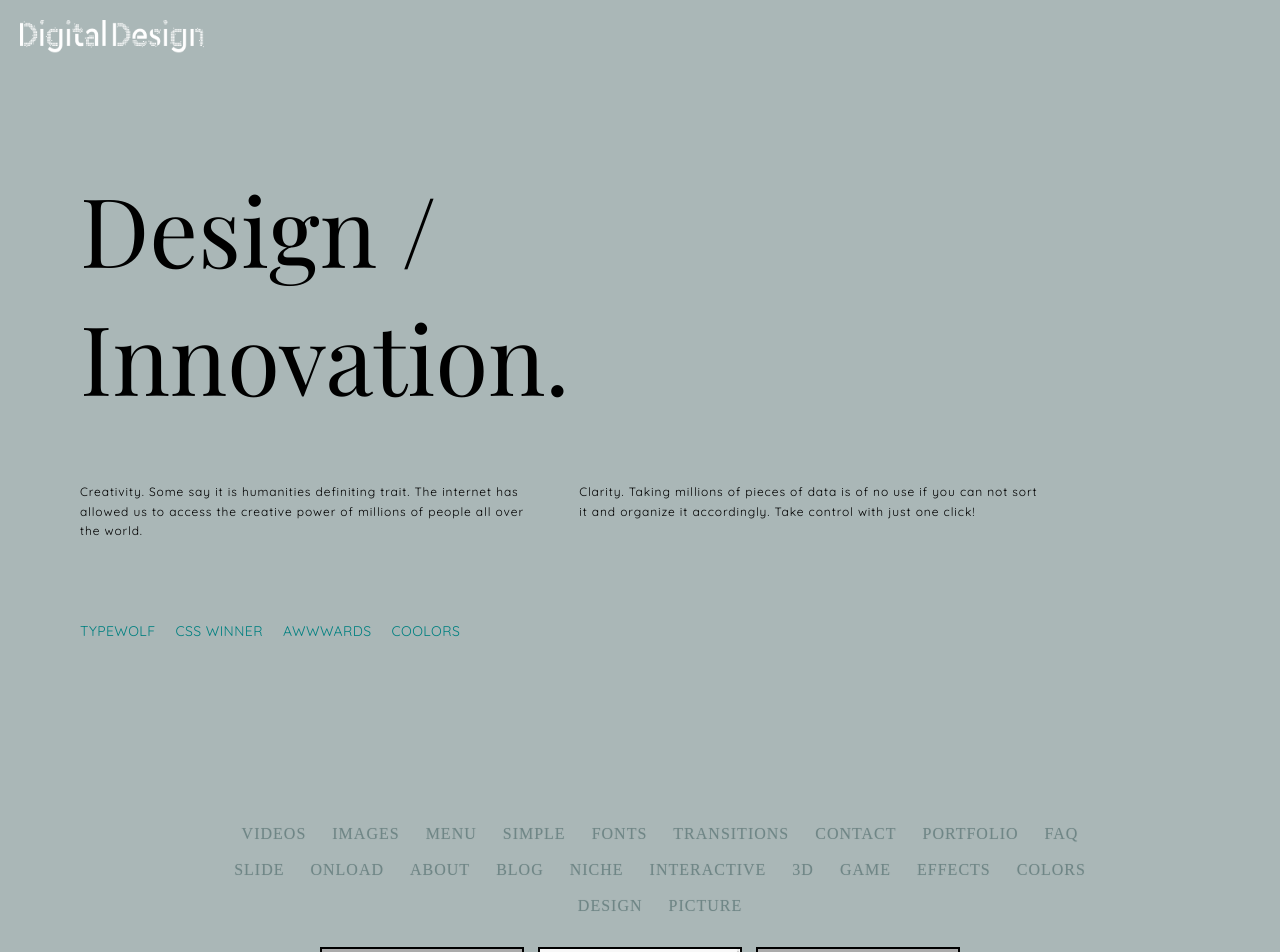
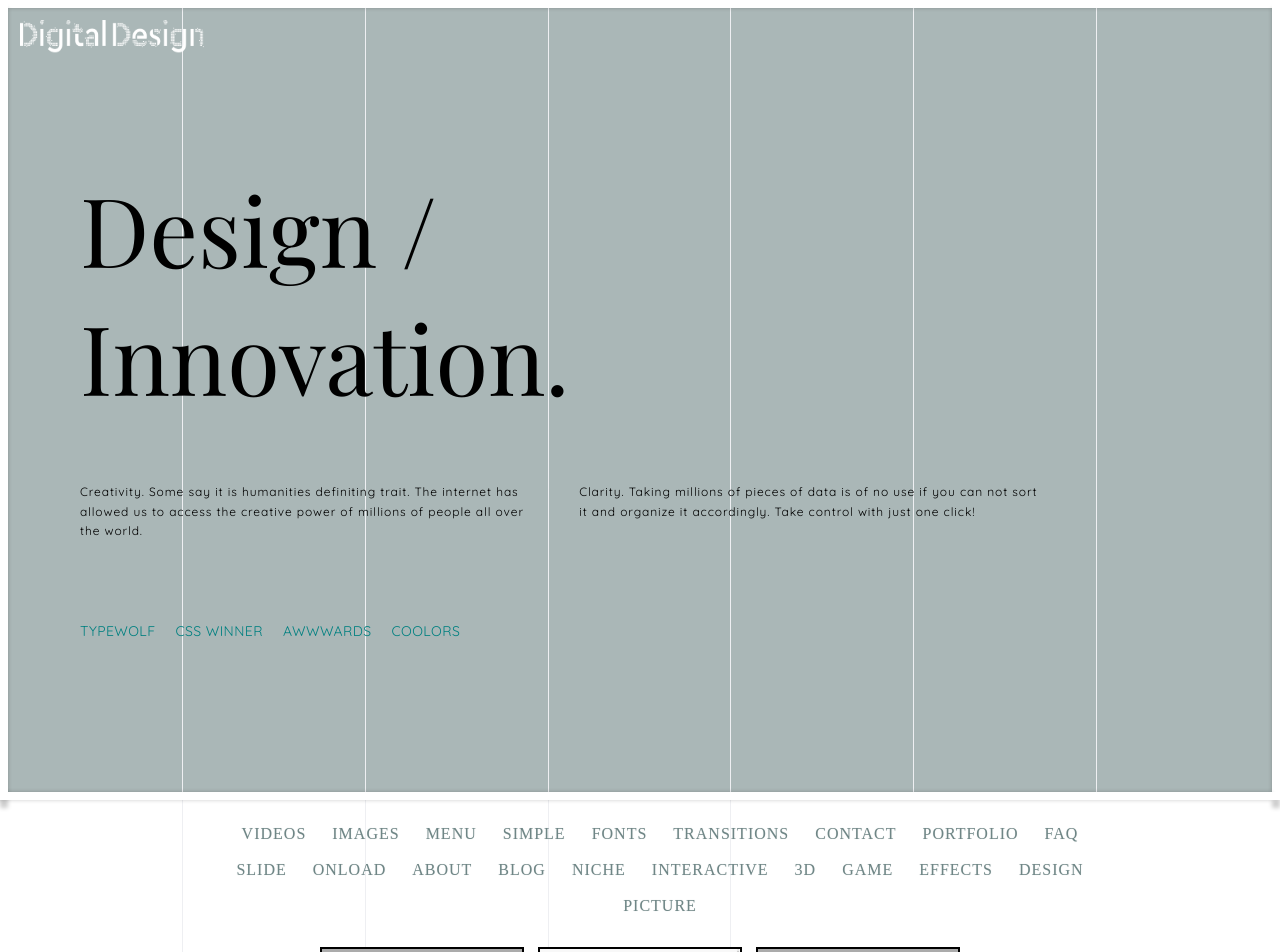
Before and after one commit to Barendan/digitaldreams, a React app: page / in a window 1280 px wide. Shown: the top 952 px of the page. Built offline with nearby package versions, Linux system fonts and the light colour scheme; grey boxes are pictures that could not be loaded.

Commit message:
finished filters for remove and add;finished styling

```diff
--- a/public/index.html
+++ b/public/index.html
@@ -28,6 +28,27 @@
   </head>
   <body>
     <noscript>You need to enable JavaScript to run this app.</noscript>
+    <!-- Stripes going down & 1 tick on each stripe -->
+  <div id="page-background">
+    <div class="background-stripe"></div>
+    <div class="background-stripe"></div>
+    <div class="background-stripe"></div>
+    <div class="background-stripe"></div>
+    <div class="background-stripe"></div>
+    <div class="background-stripe"></div>
+    <div class="background-stripe"></div>
+    <div class="background-stripe"></div>
+    <div class="background-stripe"></div>
+    <div class="background-stripe"></div>
+    <div class="background-stripe"></div>
+  </div>
+    <!-- Border of the Page -->
+  <div class="app-border border-top" style="width: 100%;"></div>
+  <div class="app-border border-right" style="height: 100%;"></div>
+  <div class="app-border border-bottom" style="width: 100%; left: 0%;"></div>
+  <div class="app-border border-left fix-border" style="height: 100%; top: 0%;"></div>
+
+
     <div id="root"></div>
 
   </body>
--- a/src/App.js
+++ b/src/App.js
@@ -9,8 +9,8 @@ import GalleryPage from './components/Gallery/galleryPage';
 
 const App = () => (
       <div>
-          <HomePage />
-          <GalleryPage />
+        <HomePage />
+        <GalleryPage />
       </div>
 )
 
--- a/src/catalog.json
+++ b/src/catalog.json
@@ -294,7 +294,7 @@
 			"image":"nico.png",
 			"link":"http://nicolaserrera.com/",
 			"description":"Great music player design",
-			"category":["blog","colors"]
+			"category":["blog","fonts"]
 		},
 		{
 			"id":39,
--- a/src/components/Gallery/galleryItems.js
+++ b/src/components/Gallery/galleryItems.js
@@ -39,7 +39,7 @@ const GalleryItems = (props) => {
 	} else {
 		template = filtered.map( (item, i) => {
 			return(
-				<div className="display_item" key={item.id} >
+				<div className="display_item" key={i} >
 					<div className="display_image"
 						 style= {{
 						 	background:`url(../images/${item.image})`,
--- a/src/components/Gallery/galleryPage.js
+++ b/src/components/Gallery/galleryPage.js
@@ -17,19 +17,19 @@ class GalleryPage extends Component {
 
 	componentWillMount = () => {
 		let allCategories = [];
-
 		this.state.data.catalog.map( (site) => {
+			return (
 				site.category.map( (item) => {
 					return allCategories.push(item)
 				})
+			)
 		})
+		let uniqCat = [...new Set(allCategories)]
 
-		let uniqCat = [...new Set(allCategories)]
 		let shuffledData = this.shuffleArray(this.state.data.catalog);
-
 		this.setState({
-			data: shuffledData,
-			uniqCat
+			uniqCat,
+			data: shuffledData
 		});
 	}
 
@@ -46,81 +46,55 @@ class GalleryPage extends Component {
 	    return array;
 	}
 
+	filterHandler = (keyword) => e => {
+		this.filterData(e,keyword);
 
-	renderCategories = () => {
-		const categoryItems = this.state.uniqCat.map( (item,i) => {
+		e.target.classList.toggle('active');
+		e.target.classList.toggle('ready');
+	}
+
+	filterData = (e, keyword) => {
+		let filteredData = this.state.filteredData;
+		let incomingData = [];
+		let itemClass = e.target.classList;
+
+		if(itemClass.contains('ready')){
+			incomingData = this.state.data.filter( (item) => {
+				return item.category.includes(keyword)
+			})
+			this.setState({ filteredData: [...filteredData,...incomingData] })
+		}
+		else {
+			incomingData = this.state.filteredData.filter( (item) => {
+				return !item.category.includes(keyword)
+			})
+			!incomingData ?
+				this.setState({ filteredData: [] })
+			:
+				this.setState({ filteredData: incomingData })
+		}
+	}
+
+	render(){
+		return(
+			<div className="page">
+				<div className="category_header">
+					<ul>
+					{this.state.uniqCat.map( (item,i) => {
 						return (
 							<li
 								key={i}
-					onClick={this.filterHandler}
+								onClick={this.filterHandler(item)}
 								className="ready"
 								item={item}
 							>
 								{item}
 							</li>
 						)
-		})
-
-		return (
-			this.state.uniqCat.length > 1 ?
-			<div className="category_header">
-				<ul>
-					{categoryItems}
+					})}
 					</ul>
 				</div>
-			:
-			<div className="category_header">
-				"Category1 | Category2 | Category3 | Category4"
-			</div>
-		)
-	}
 
-	filterHandler = e => {
-		e.target.classList.toggle('active');
-		e.target.classList.toggle('ready');
-		// this.filterData(this.props.item);
-	}
-
-	filterData = item => {
-		let filteredData = [];
-
-		if(item.hasClass("ready")){
-			console.log("workie workie jerky");
-
-			// .removeClass("ready").addClass("active");
-
-			// this.state.data.filter( (item) => {
-			// 	if(item.category.includes(keyword)) {
-			// 		return filteredData.push(item)
-			// 	} else {
-			// 		console.log("rejected")
-			// 	}
-			// })
-
-			// this.setState({
-			// 	filteredData
-			// })
-		}
-		else {
-			console.log("no workie");
-
-			// .removeClass("active").addClass("ready");
-
-			// this.state.data.filter( (item) => {
-			// 	if(item.category.includes(keyword)) {
-			// 		return filteredData.push(item)
-			// 	} else {
-			// 		console.log("rejected")
-			// 	}
-			// })
-		}
-
-	}
-
-	render(){
-		return(
-			<div className="page">
-				{this.renderCategories()}
 				<GalleryItems data={this.state.data} filteredData={this.state.filteredData}/>
 				<Footer />
 			</div>
--- a/src/components/Home/homePage.js
+++ b/src/components/Home/homePage.js
@@ -11,7 +11,7 @@ class Home extends Component {
 		return(
 			<div className="page">
 				<div className="logo">
-					<img src="./ddLogo.png"/>
+					<img src="./ddLogo.png" alt="website logo"/>
 				</div>
 
 				<div className="home-wrapper">
--- a/src/index.css
+++ b/src/index.css
@@ -13,5 +13,78 @@ code {
 .page {
 	height: 100vh;
 	overflow: hidden;
-	background-color: #aab7b7;
 }
+
+#page-background {
+    position: fixed;
+    top: 0;
+    left: 0;
+    width: 100%;
+    height: 100%;
+    z-index: -1;
+    background-color: #aab7b7;
+}
+#page-background .background-stripe {
+    box-sizing: border-box;
+    position: relative;
+    float: left;
+    width: 14.2858%;
+    height: 100%;
+    border-right: 1px solid #eeeff2;
+}
+
+
+
+
+
+
+
+.app-border {
+    position: fixed;
+    z-index: 10010;
+    -webkit-transition: all .1s ease;
+    transition: all .1s ease;
+    background-color: white;
+}
+.border-bottom, .border-top {
+    left: 0;
+    width: 0;
+    height: 8px;
+}
+.border-bottom {
+    left: 100%;
+    right: 0;
+    bottom: 0;
+    box-shadow: -8px 0 4px 0 rgba(0,0,0,.2);
+}
+.border-top {
+    top: 0;
+    box-shadow: 0 0 4px 0 rgba(0,0,0,.2);
+}
+.border-left, .border-right {
+    width: 8px;
+    height: 0;
+}
+.border-right {
+    top: 0;
+    right: 0;
+    box-shadow: 0 8px 4px 0 rgba(0,0,0,.2);
+}
+.border-left {
+    top: 100%;
+}
+.border-left {
+    bottom: 0;
+    left: 0;
+    box-shadow: 0 8px 4px 0 rgba(0,0,0,.2);
+}
+.border-left.fix-border:after {
+    content: " ";
+    position: absolute;
+    bottom: 0;
+    left: 4px;
+    display: block;
+    width: 8px;
+    height: 8px;
+    background-color: #fff
+}
```
Lines whose indentation alone changed are shown as unchanged.
